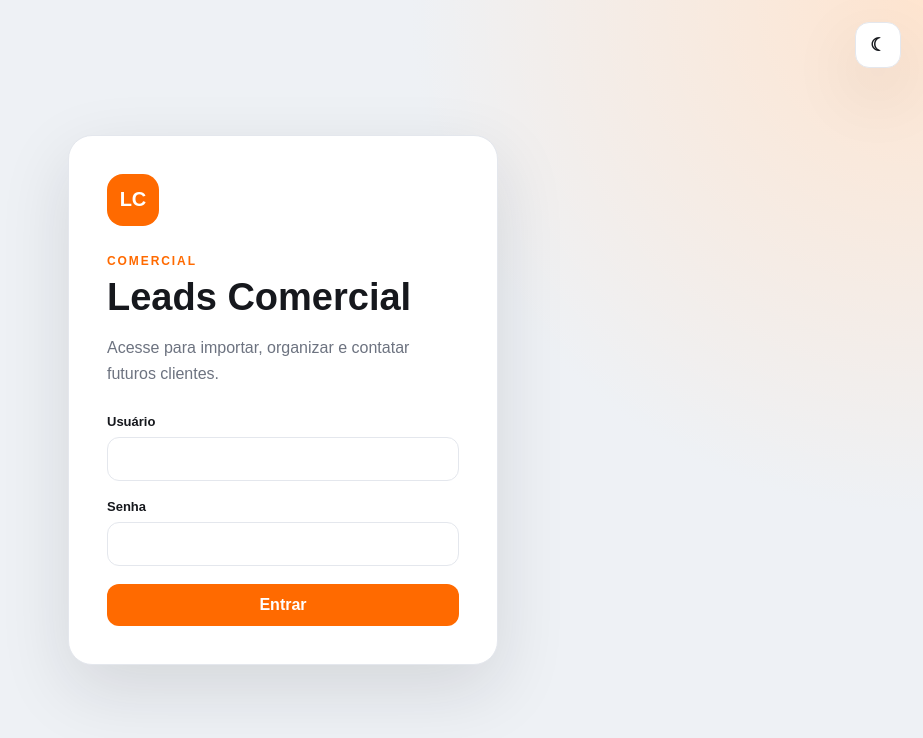
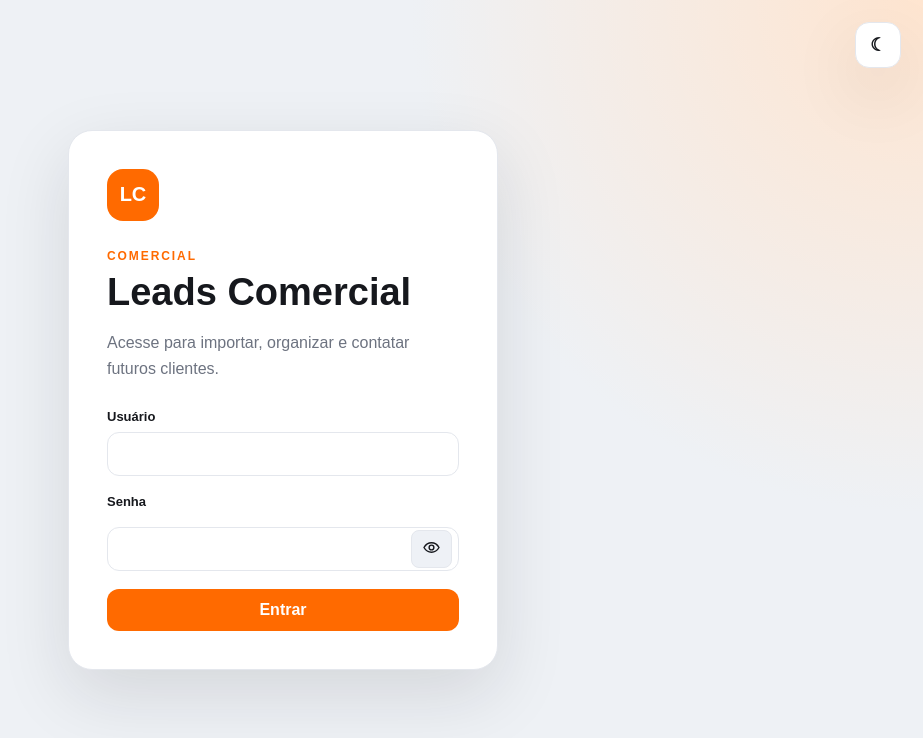
Before and after one commit to AlissonMeesPersonal/leadscomercial, a Next.js app: page /login in a window 1280 px wide. Shown: the top 738 px of the page, without its empty margins (357-1280 px from the left). Built offline with nearby package versions, Linux system fonts and the light colour scheme.

Commit message:
feat: show and hide password on login screen

```diff
--- a/app/login/page.tsx
+++ b/app/login/page.tsx
@@ -18,6 +18,7 @@ export default function LoginPage() {
 
   const [username, setUsername] = useState("");
   const [password, setPassword] = useState("");
+  const [showPassword, setShowPassword] = useState(false);
   const [errorMessage, setErrorMessage] = useState("");
   const [isSubmitting, setIsSubmitting] = useState(false);
 
@@ -83,16 +84,30 @@ export default function LoginPage() {
             />
           </label>
 
-          <label>
-            Senha
+          <label htmlFor="login-password">Senha</label>
+          <div className="activation-password-field">
             <input
-              type="password"
+              id="login-password"
+              type={showPassword ? "text" : "password"}
               value={password}
               onChange={(event) => setPassword(event.target.value)}
               autoComplete="current-password"
               required
             />
-          </label>
+            <button
+              type="button"
+              className="activation-eye-button"
+              aria-label={showPassword ? "Ocultar senha" : "Mostrar senha"}
+              aria-pressed={showPassword}
+              onClick={() => setShowPassword((current) => !current)}
+            >
+              <svg aria-hidden="true" width="19" height="19" viewBox="0 0 24 24" fill="none" stroke="currentColor" strokeWidth="1.8" strokeLinecap="round" strokeLinejoin="round">
+                <path d="M2.5 12s3.5-6 9.5-6 9.5 6 9.5 6-3.5 6-9.5 6-9.5-6-9.5-6Z" />
+                <circle cx="12" cy="12" r="3" />
+                {showPassword && <path d="M3 3l18 18" />}
+              </svg>
+            </button>
+          </div>
 
           {errorMessage && (
             <div className="alert">{errorMessage}</div>
```
